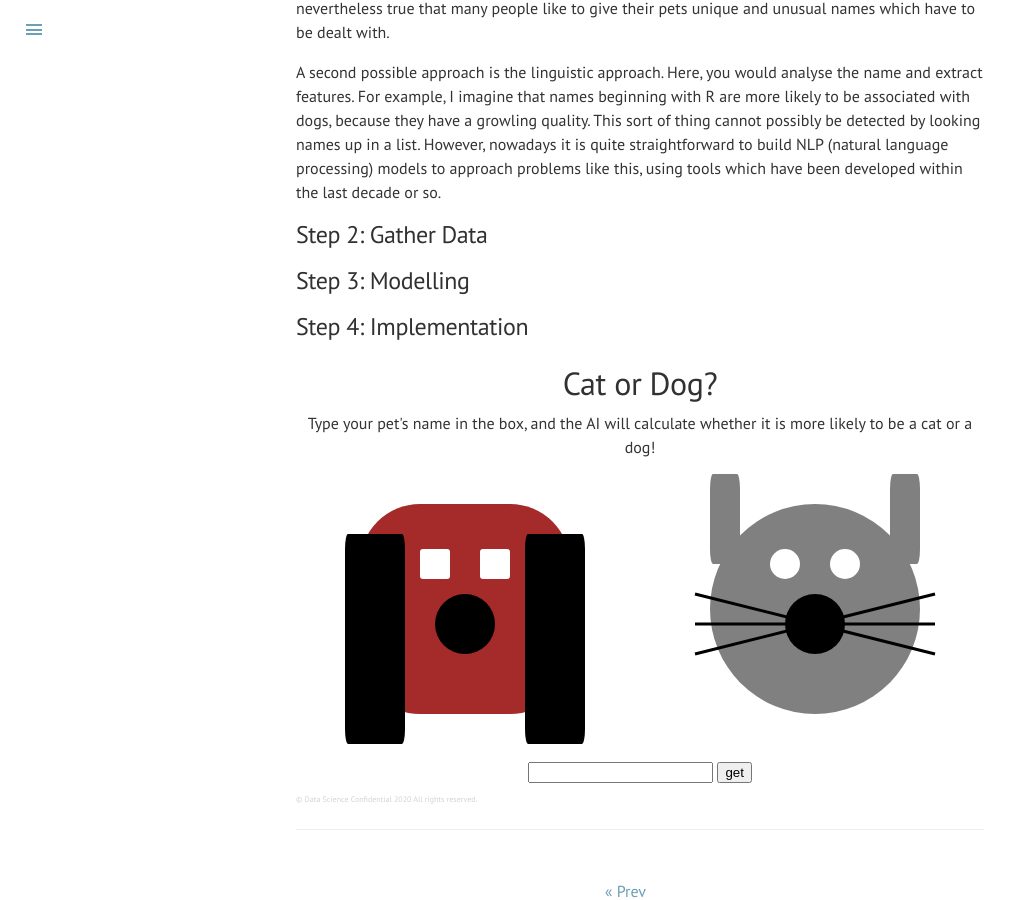
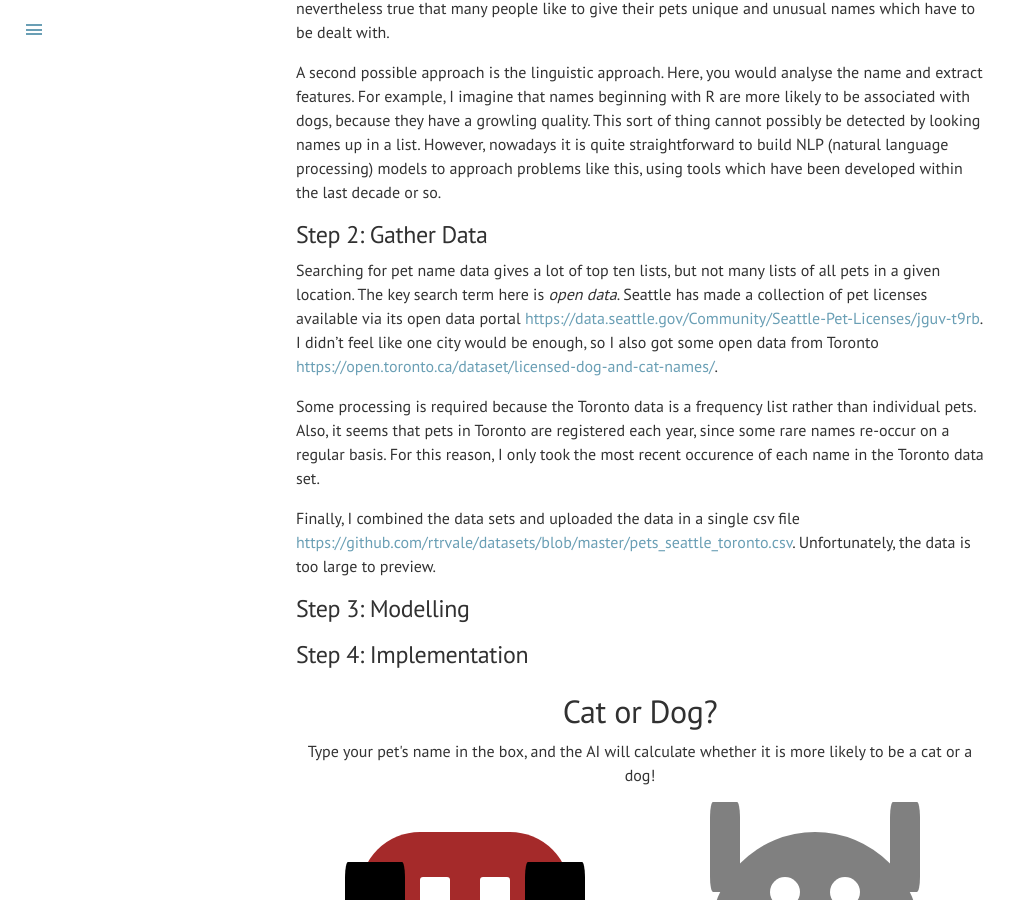
Before and after one commit to datascienceconfidential/datascienceconfidential.github.io, a Jekyll site: the page built from _posts/2020-03-29-cat-or-dog.md, in a window 1280 px wide and 900 px high, scrolled down 844 px. Shown: the whole window, without its empty margins (0-1020 px from the left). Built offline with Jekyll 4.4.1, drawn with Linux system fonts in a browser that asks for light colours; comment, search, counter and statistics services are not loaded; some of the changed text lies outside the part shown.

Commit message:
added section

```diff
--- a/_posts/2020-03-29-cat-or-dog.md
+++ b/_posts/2020-03-29-cat-or-dog.md
@@ -23,6 +23,12 @@ This simple look-up approach is equivalent to a naive Bayes classifier, which is
 A second possible approach is the linguistic approach. Here, you would analyse the name and extract features. For example, I imagine that names beginning with R are more likely to be associated with dogs, because they have a growling quality. This sort of thing cannot possibly be detected by looking names up in a list. However, nowadays it is quite straightforward to build NLP (natural language processing) models to approach problems like this, using tools which have been developed within the last decade or so.
 
 ## Step 2: Gather Data
+
+Searching for pet name data gives a lot of top ten lists, but not many lists of all pets in a given location. The key search term here is <i>open data</i>. Seattle has made a collection of pet licenses available via its open data portal [https://data.seattle.gov/Community/Seattle-Pet-Licenses/jguv-t9rb](here). I didn't feel like one city would be enough, so I also got some open data from Toronto [https://open.toronto.ca/dataset/licensed-dog-and-cat-names/](here).
+
+Some processing is required because the Toronto data is a frequency list rather than individual pets. Also, it seems that pets in Toronto are registered each year, since some rare names re-occur on a regular basis. For this reason, I only took the most recent occurence of each name in the Toronto data set.
+
+Finally, I combined the data sets and uploaded the data in a single csv file [https://github.com/rtrvale/datasets/blob/master/pets_seattle_toronto.csv](here). Unfortunately, the data is too large to preview.
 
 ## Step 3: Modelling
 
```
Also changed, not shown: other parts of _posts/2020-03-29-cat-or-dog.md (+1 -1 lines).
